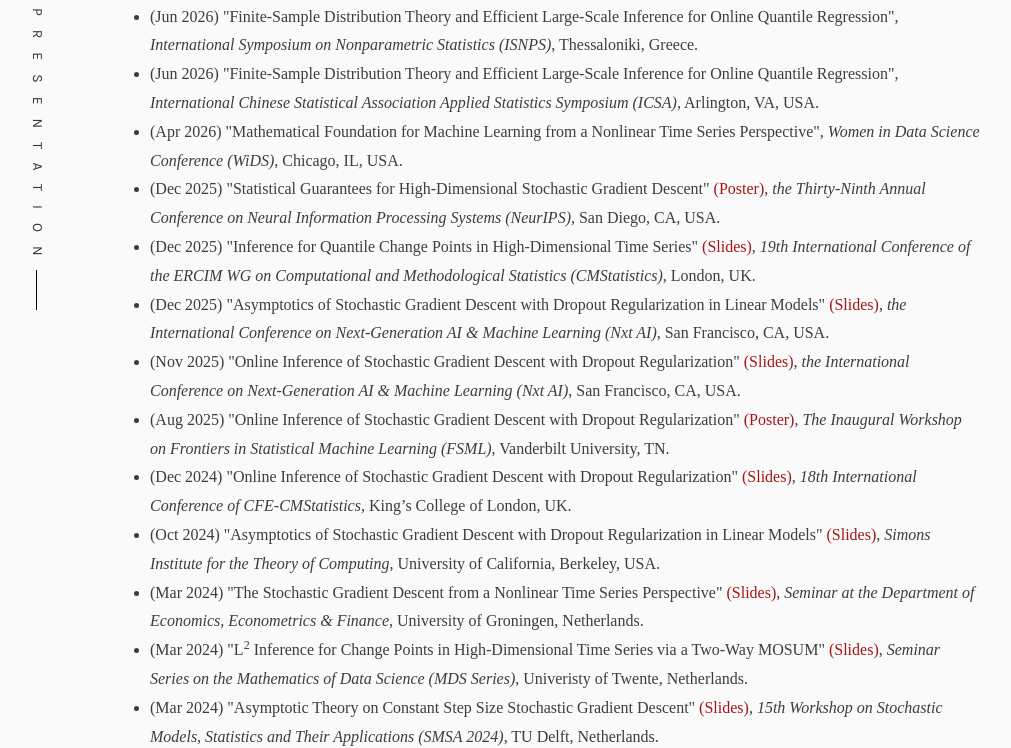
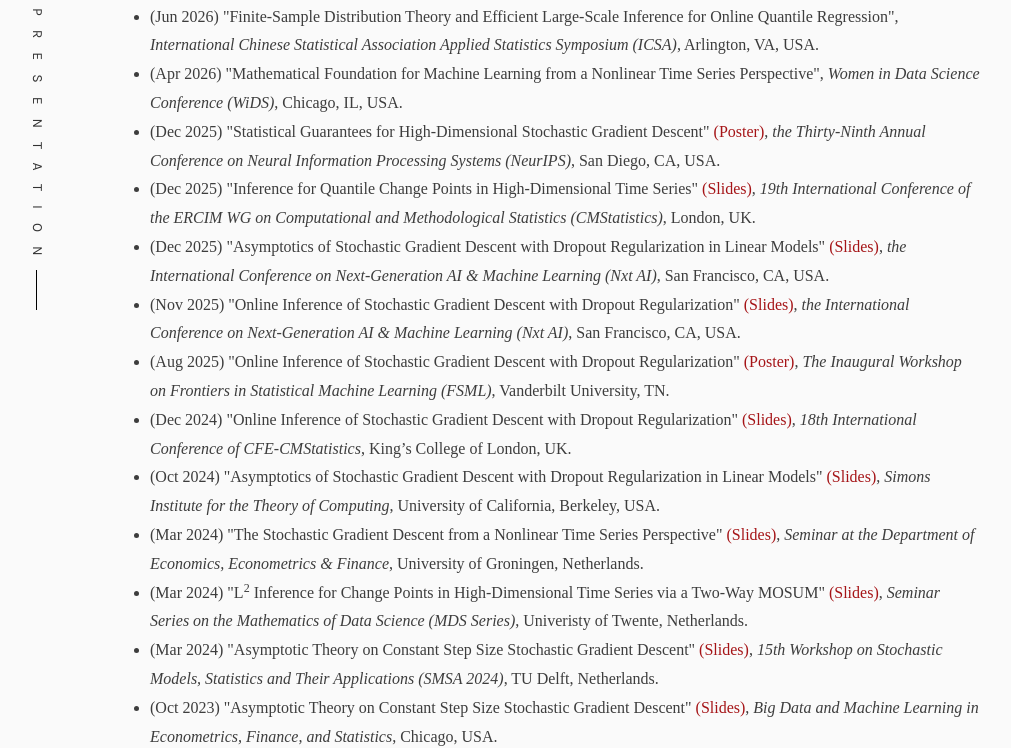
Before and after one commit to jiaqili97/jiaqili97.github.io, a plain HTML site: page talks.html in a window 1280 px wide. Shown: the part 292-1040 px from the top of the page, without its empty margins (95-1106 px from the left). Drawn offline with Linux system fonts and the light colour scheme; a web font is replaced by a local one.

Commit message:
Update talks.html

```diff
--- a/talks.html
+++ b/talks.html
@@ -108,7 +108,6 @@
 									<div class="col-md-6">
 										<div class="talks animate-box" style="width:100%">
 										<ul>
-											<li>(Jun 2026) "Finite-Sample Distribution Theory and Efficient Large-Scale Inference for Online Quantile Regression", <i>International Symposium on Nonparametric Statistics (ISNPS)</i>, Thessaloniki, Greece.</li>
 											<li>(Jun 2026) "Finite-Sample Distribution Theory and Efficient Large-Scale Inference for Online Quantile Regression", <i>International Chinese Statistical Association Applied Statistics Symposium (ICSA)</i>, Arlington, VA, USA.</li>
 											<li>(Apr 2026) "Mathematical Foundation for Machine Learning from a Nonlinear Time Series Perspective", <i>Women in Data Science Conference (WiDS)</i>, Chicago, IL, USA.</li>
 											<li>(Dec 2025) "Statistical Guarantees for High-Dimensional Stochastic Gradient Descent" <a href="https://neurips.cc/virtual/2025/loc/san-diego/poster/119077g">(Poster)</a>, <i>the Thirty-Ninth Annual Conference on Neural Information Processing Systems (NeurIPS)</i>, San Diego, CA, USA.</li>
```
